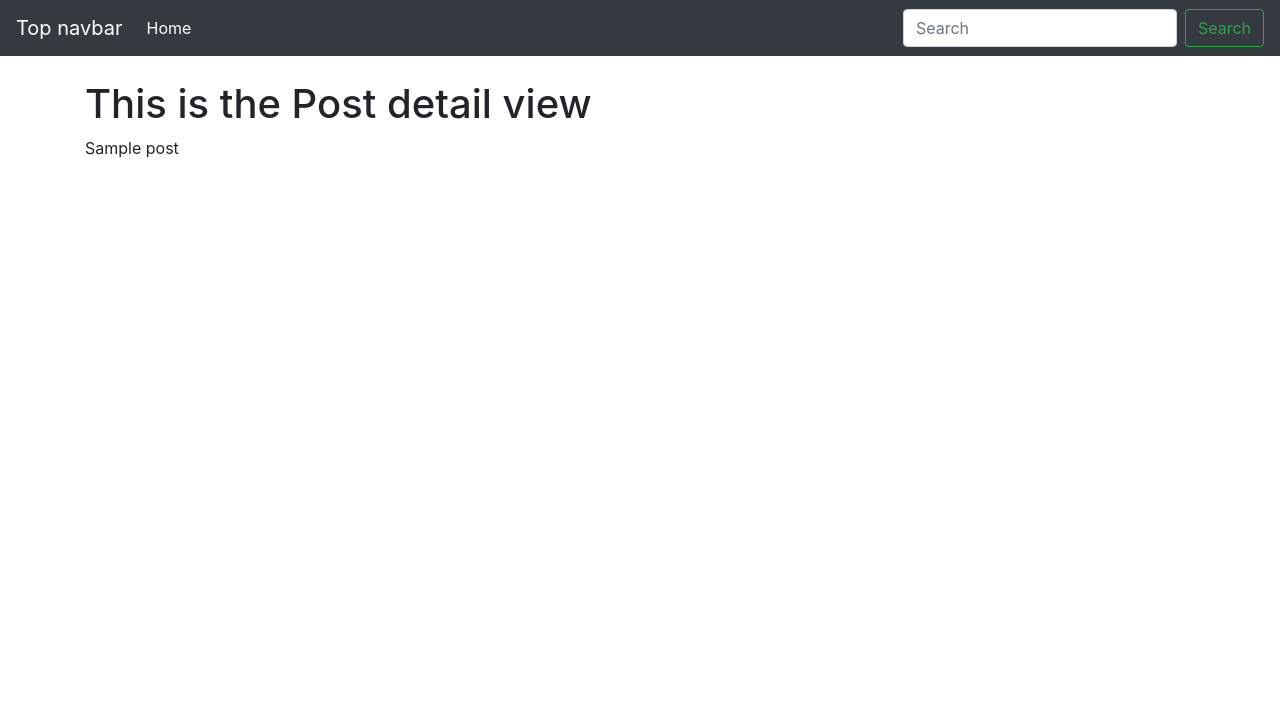
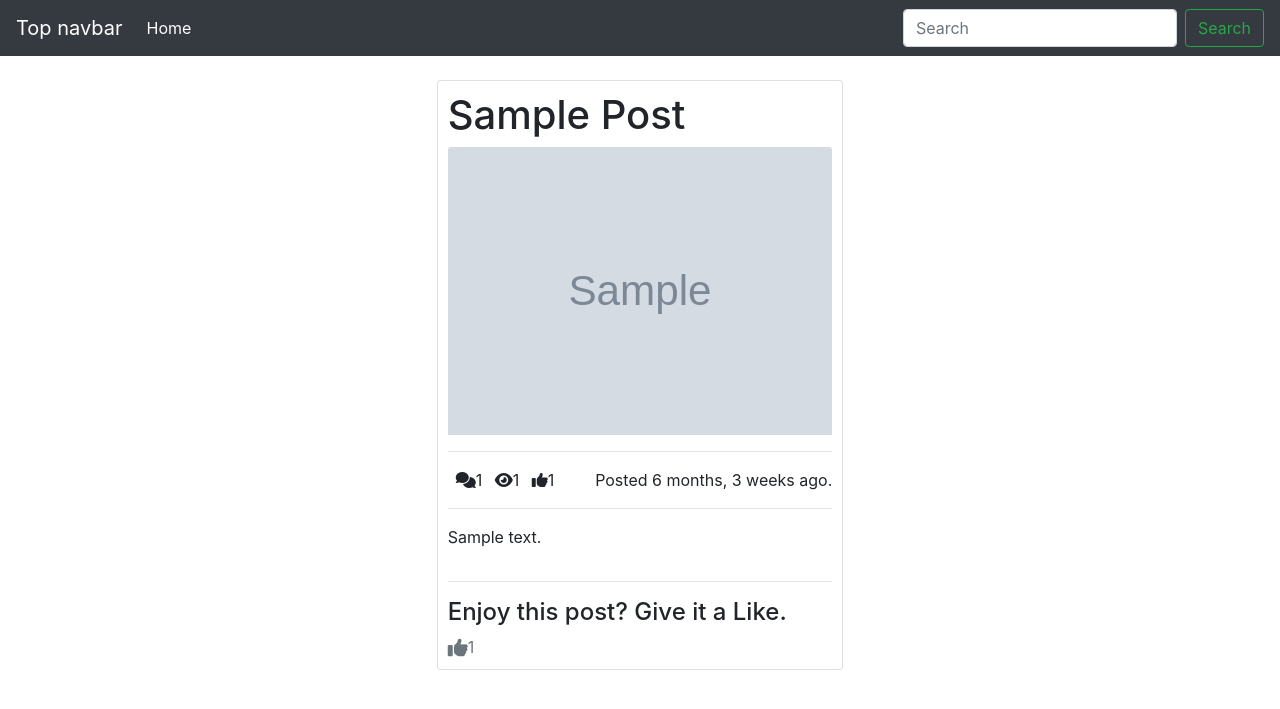
Before and after one commit to fl4viooliveira/blog_django, a Django app: a page that uses templates/posts/post_detail.html in a window 1280 px wide. Shown: the top 709 px of the page. Run offline with Django 3.2, Linux system fonts and the light colour scheme; tables that the repository leaves empty hold one stand-in row (values such as "Sample post"); grey boxes marked "Sample" are stand-in pictures; some libraries are stand-ins or nearby versions.

Commit message:
styling detail view

```diff
--- a/templates/posts/post_detail.html
+++ b/templates/posts/post_detail.html
@@ -2,8 +2,30 @@
 
 
 {% block content %}
-<div class="container">
-        <h1>This is the Post detail view</h1>
-        {{ object.title }}
-</div>
+        <div class="row">
+        <div class="col-4 offset-4">
+        <div class="card" style="padding: 10px;">
+                <h1>{{ object.title|title }}</h1>
+                <img src="{{ object.thumbnail.url }}" class="card-img-top" alt="...">
+                <hr/>
+                <div>
+                    <span><i class="fas fa-comments ml-2"></i>{{ object.get_comment_count }}</span>
+                    <span><i class="fas fa-eye ml-2"></i>{{ object.get_view_count }}</span>
+                    <span><i class="fas fa-thumbs-up ml-2"></i>{{ object.get_like_count }}</span>
+                    <span class="float-right">Posted {{ object.publish_date|timesince }} ago.</span>
+                </div>
+                <hr/>
+                <div>
+                <p>{{ object.content }}</p>
+                </div>
+                <hr/>
+                <div>
+                <h4>Enjoy this post? Give it a Like.</h4>
+                <a class="text-muted" href="#">
+                <i class="fas fa-thumbs-up fa-lg"></i>{{ object.get_like_count }}</a>
+                </div>
+
+        </div>
+        </div>
+        </div>
 {% endblock content %}
```
